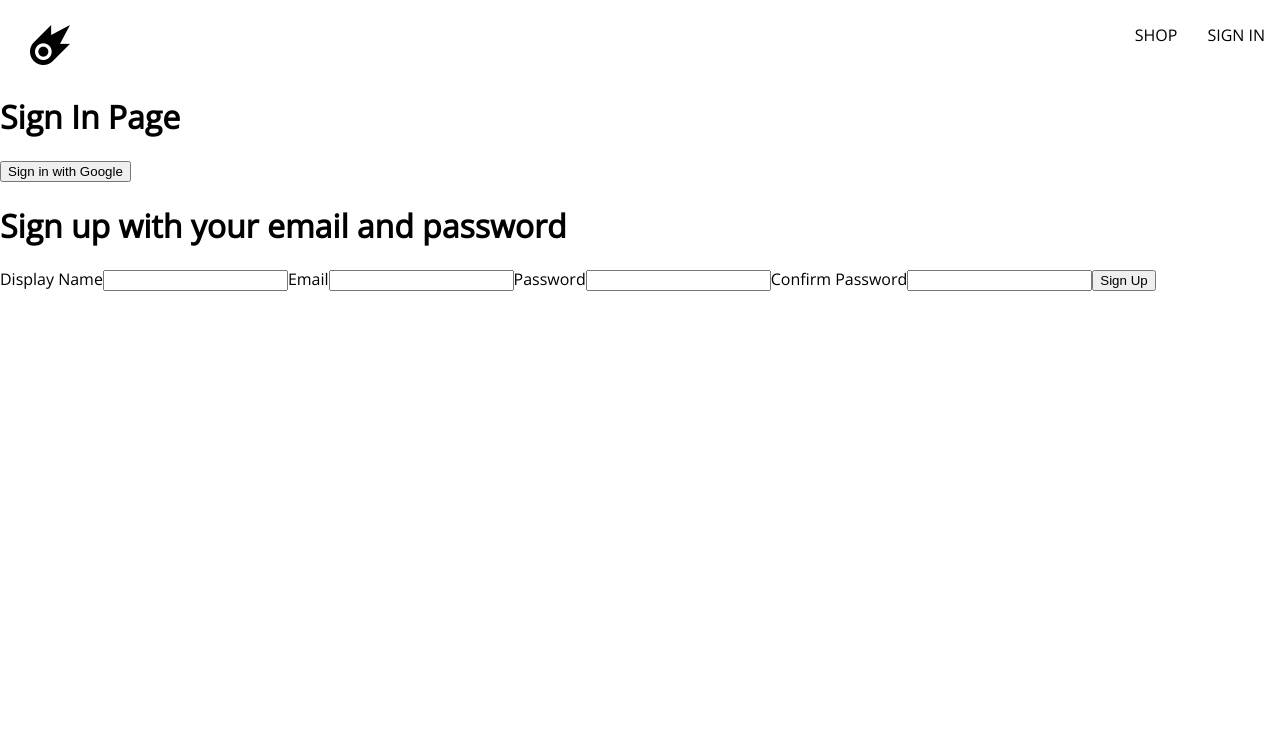
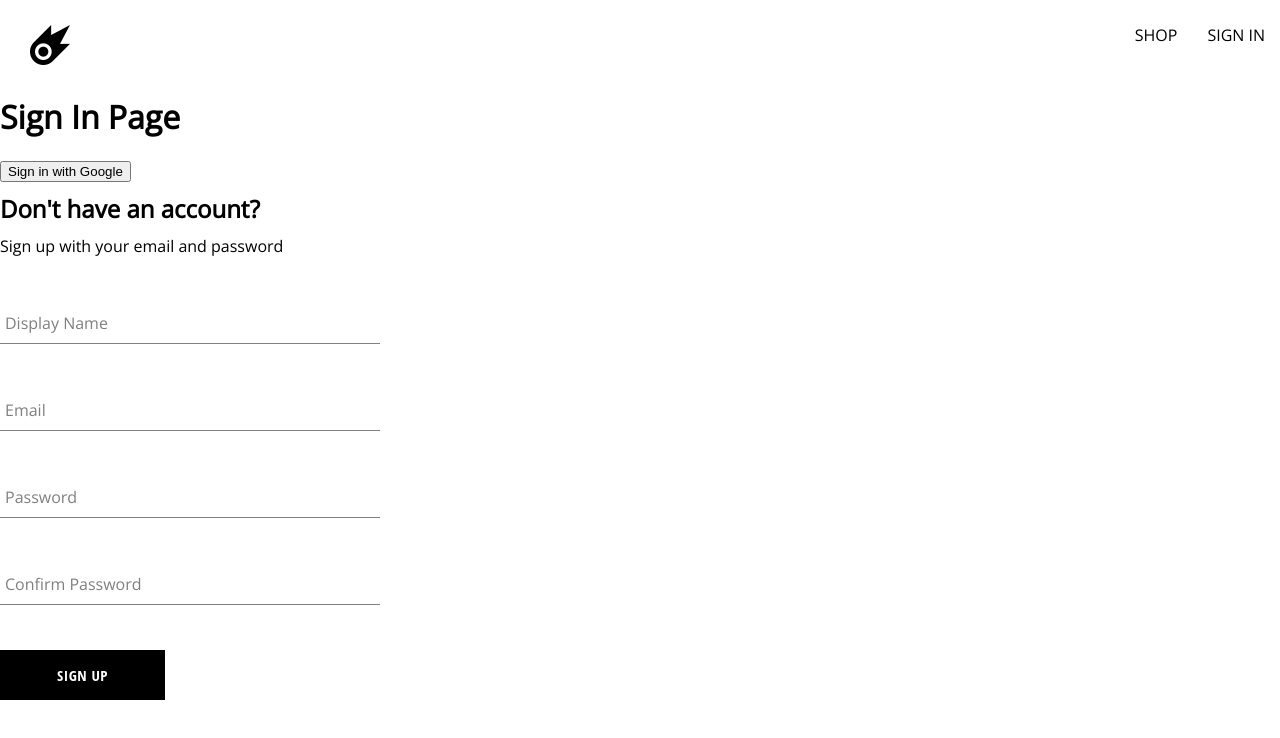
Before and after one commit to Rawgher/react-ecommerce-build, a React (Create React App) app: page /sign-in in a window 1280 px wide. Shown: the top 738 px of the page. Built offline with nearby package versions, Linux system fonts and the light colour scheme.

Commit message:
breaking up components

```diff
--- /dev/null
+++ b/src/components/button/button.component.jsx
@@ -0,0 +1,16 @@
+import './button.styles.scss';
+
+const buttonTypeClasses = {
+  google: 'google-sign-in',
+  inverted: 'inverted',
+};
+
+const Button = ({ children, buttonType, ...otherProps }) => {
+  return (
+    <button className={`button-container ${buttonTypeClasses[buttonType]}`} {...otherProps}>
+      {children}
+    </button>
+  );
+};
+
+export default Button;
--- /dev/null
+++ b/src/components/button/button.styles.scss
@@ -0,0 +1,45 @@
+.button-container {
+  min-width: 165px;
+  width: auto;
+  height: 50px;
+  letter-spacing: 0.5px;
+  line-height: 50px;
+  padding: 0 35px 0 35px;
+  font-size: 15px;
+  background-color: black;
+  color: white;
+  text-transform: uppercase;
+  font-family: 'Open Sans Condensed';
+  border: none;
+  cursor: pointer;
+  display: flex;
+  justify-content: center;
+
+  &:hover {
+    background-color: white;
+    color: black;
+    border: 1px solid black;
+  }
+
+  &.google-sign-in {
+    background-color: #4285f4;
+    color: white;
+
+    &:hover {
+      background-color: #357ae8;
+      border: none;
+    }
+  }
+
+  &.inverted {
+    background-color: white;
+    color: black;
+    border: 1px solid black;
+
+    &:hover {
+      background-color: black;
+      color: white;
+      border: none;
+    }
+  }
+}
--- /dev/null
+++ b/src/components/form-input/form-input.component.jsx
@@ -0,0 +1,12 @@
+import './form-input.styles.scss';
+
+const FormInput = ({ label, ...otherProps }) => {
+  return (
+    <div className="group">
+      <input className="form-input" {...otherProps} />
+      {label && <label className={`${otherProps.value.length ? 'shrink' : ''} form-input-label`}>{label}</label>}
+    </div>
+  );
+};
+
+export default FormInput;
--- /dev/null
+++ b/src/components/form-input/form-input.styles.scss
@@ -0,0 +1,54 @@
+$sub-color: grey;
+$main-color: black;
+
+@mixin shrinkLabel {
+  top: -14px;
+  font-size: 12px;
+  color: $main-color;
+}
+
+.group {
+  position: relative;
+  margin: 45px 0;
+
+  .form-input {
+    background: none;
+    background-color: white;
+    color: $sub-color;
+    font-size: 18px;
+    padding: 10px 10px 10px 5px;
+    display: block;
+    width: 100%;
+    border: none;
+    border-radius: 0;
+    border-bottom: 1px solid $sub-color;
+    margin: 25px 0;
+
+    &:focus {
+      outline: none;
+    }
+
+    &:focus ~ .form-input-label {
+      @include shrinkLabel();
+    }
+  }
+
+  input[type='password'] {
+    letter-spacing: 0.3em;
+  }
+
+  .form-input-label {
+    color: $sub-color;
+    font-size: 16px;
+    font-weight: normal;
+    position: absolute;
+    pointer-events: none;
+    left: 5px;
+    top: 10px;
+    transition: 300ms ease all;
+
+    &.shrink {
+      @include shrinkLabel();
+    }
+  }
+}
--- a/src/components/sign-up-form/sign-up-form.component.jsx
+++ b/src/components/sign-up-form/sign-up-form.component.jsx
@@ -1,5 +1,8 @@
 import { useState } from 'react';
 import { createAuthUserWithEmailAndPassword, createUserDocumentFromAuth } from '../../utils/firebase/firebase.utils';
+import FormInput from '../form-input/form-input.component';
+import Button from '../button/button.component';
+import './sign-up-form.styles.scss';
 
 const defaultFormFields = {
   displayName: '',
@@ -46,22 +49,19 @@
   };
 
   return (
-    <div>
-      <h1>Sign up with your email and password</h1>
+    <div className="sign-up-container">
+      <h2>Don't have an account?</h2>
+      <span>Sign up with your email and password</span>
       <form onSubmit={handleSubmit}>
-        <label>Display Name</label>
-        <input type="text" required onChange={handleChange} name="displayName" value={displayName} />
+        <FormInput label="Display Name" type="text" required onChange={handleChange} name="displayName" value={displayName} />
 
-        <label>Email</label>
-        <input type="email" required onChange={handleChange} name="email" value={email} />
+        <FormInput label="Email" type="email" required onChange={handleChange} name="email" value={email} />
 
-        <label>Password</label>
-        <input type="password" required onChange={handleChange} name="password" minLength="6" value={password} />
+        <FormInput label="Password" type="password" required onChange={handleChange} name="password" minLength="6" value={password} />
 
-        <label>Confirm Password</label>
-        <input type="password" required onChange={handleChange} name="confirmPassword" minLength="6" value={confirmPassword} />
+        <FormInput label="Confirm Password" type="password" required onChange={handleChange} name="confirmPassword" minLength="6" value={confirmPassword} />
 
-        <button type="submit">Sign Up</button>
+        <Button type="submit">Sign Up</Button>
       </form>
     </div>
   );
--- /dev/null
+++ b/src/components/sign-up-form/sign-up-form.styles.scss
@@ -0,0 +1,10 @@
+.sign-up-container {
+  display: flex;
+  flex-direction: column;
+  max-width: 380px;
+  width: 100%;
+
+  h2 {
+    margin: 10px 0;
+  }
+}
```
